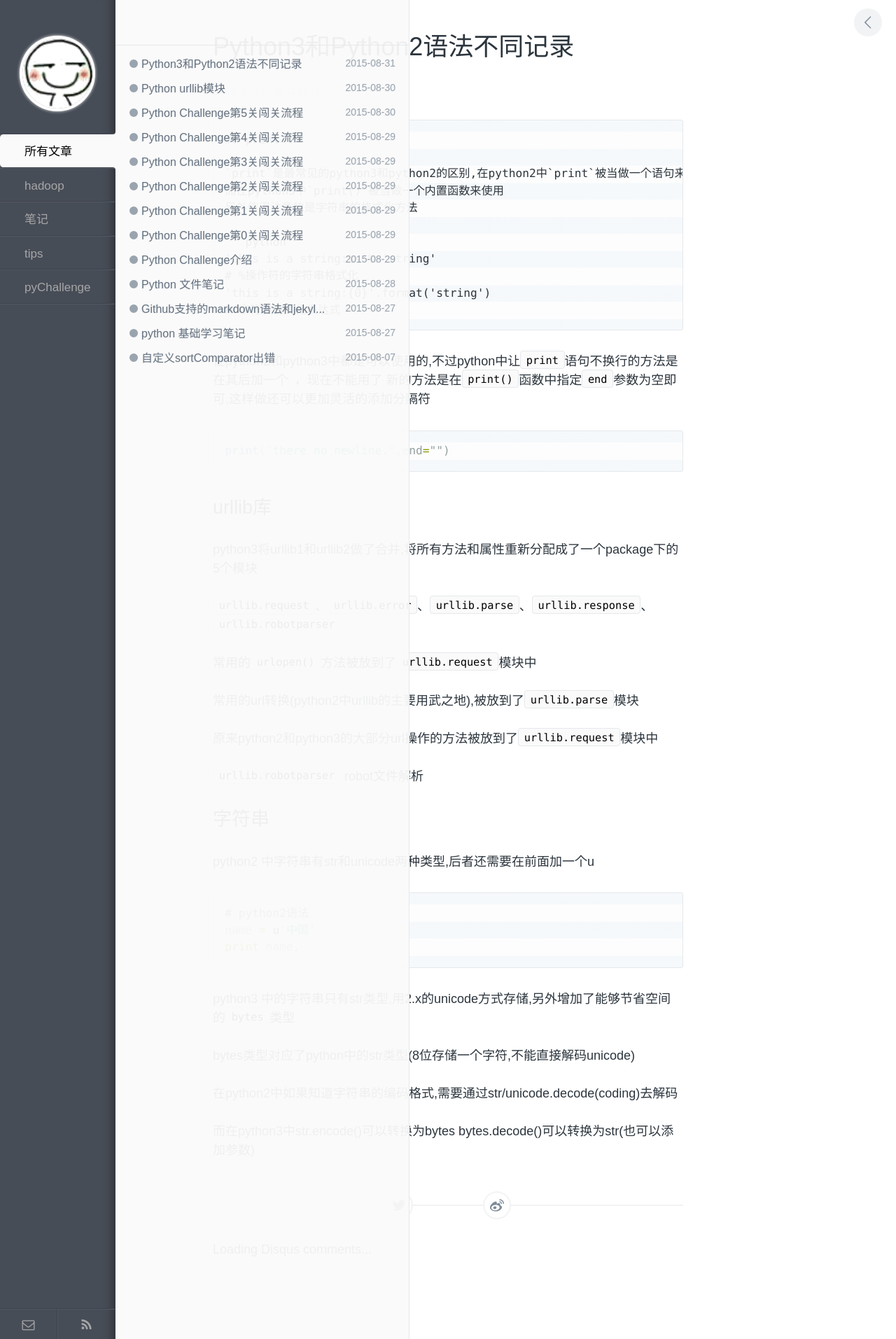
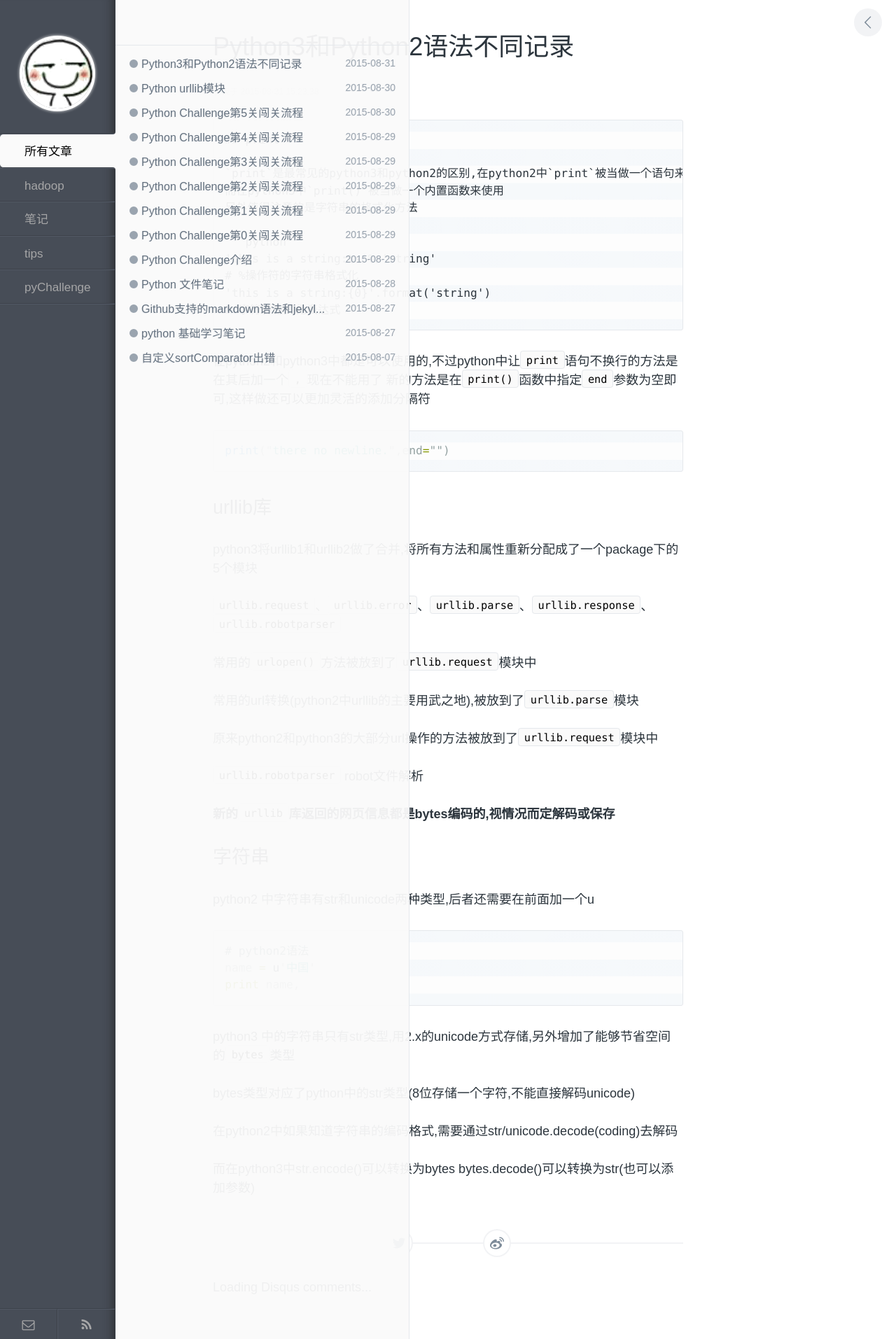
Before and after one commit to jnchen/jnchen.github.io, a Jekyll site: the page built from _posts/tips/2015-08-31-different-from-3-to-2.md, in a window 1280 px wide. Shown: the whole page at 70% size. Built offline with Jekyll 4.4.1, drawn with Linux system fonts in a browser that asks for light colours; comment, search, counter and statistics services are not loaded.

Commit message:
update pages

```diff
--- a/_posts/tips/2015-08-31-different-from-3-to-2.md
+++ b/_posts/tips/2015-08-31-different-from-3-to-2.md
@@ -42,6 +42,8 @@
 
 `urllib.robotparser` robot文件解析
 
+**新的`urllib`库返回的网页信息都是bytes编码的,视情况而定解码或保存**
+
 ## 字符串
 
 python2 中字符串有str和unicode两种类型,后者还需要在前面加一个u
```
